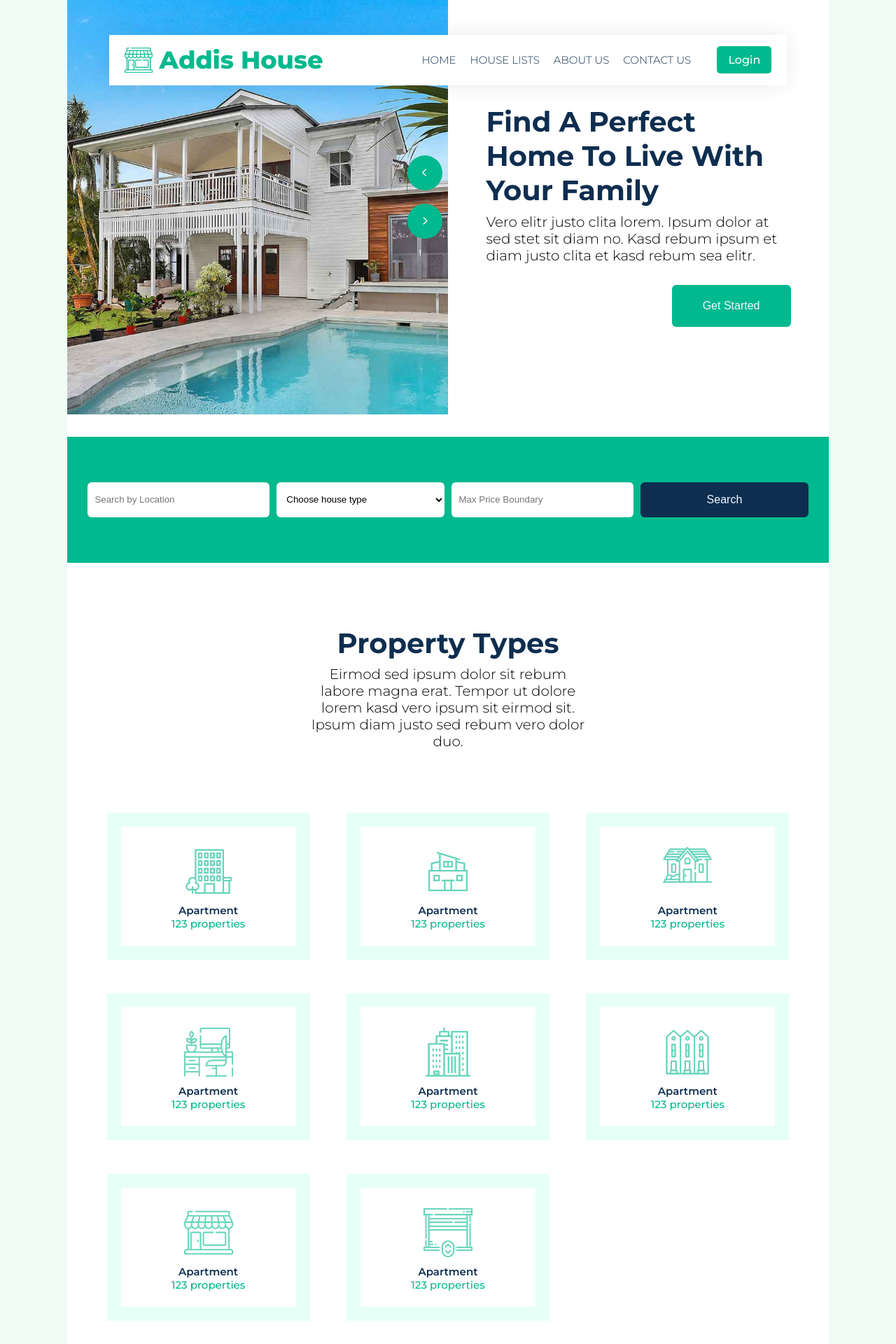
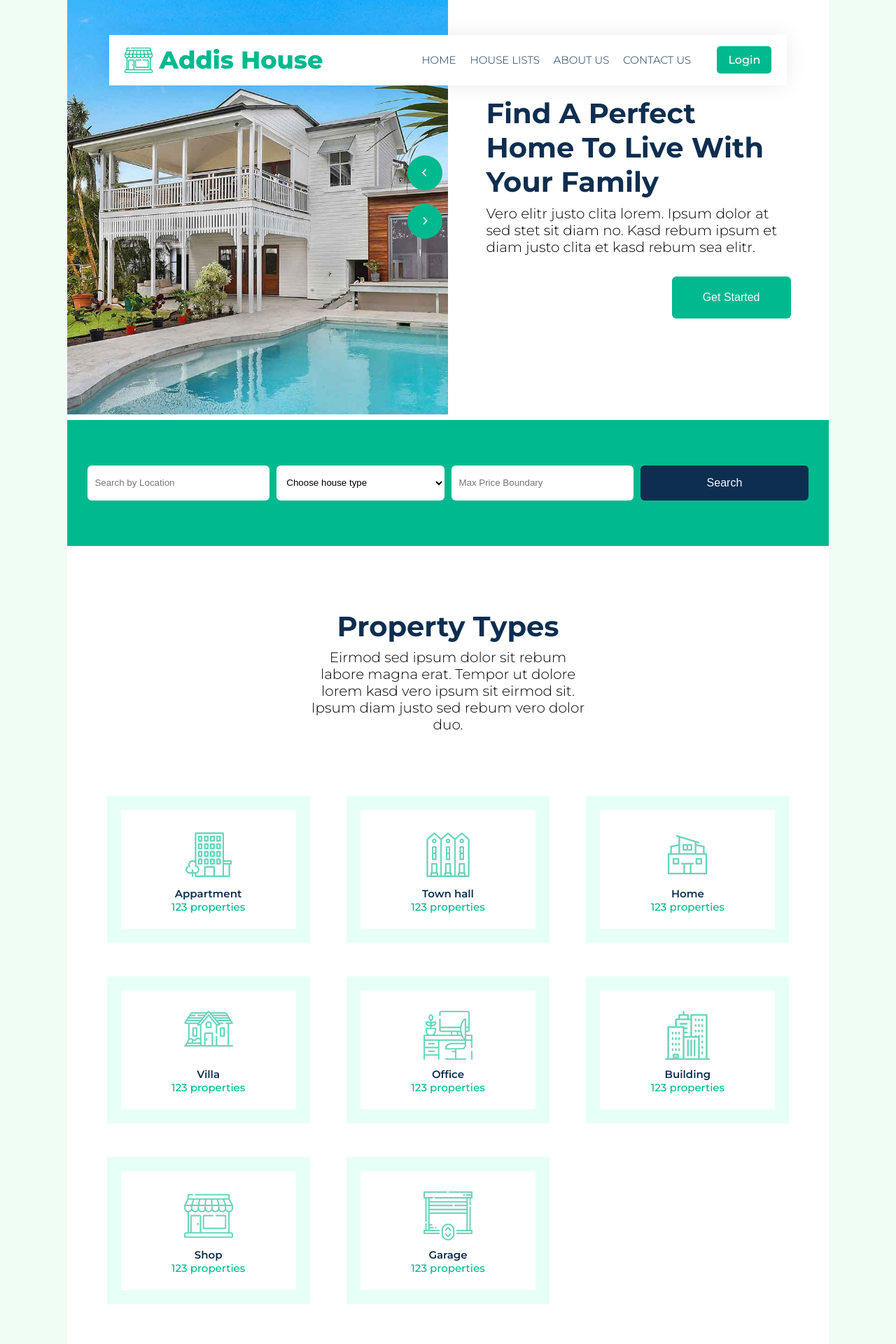
Before and after one commit to Yagth/AddisHouseRental, a PHP site: page /pages/home_page.html in a window 1280 px wide. Shown: the top 1920 px of the page at 70% size. Run offline with PHP 8.4, Linux system fonts and the light colour scheme.

Commit message:
working on update for the other part of the home page

```diff
--- a/Frontend/css/home_page.css
+++ b/Frontend/css/home_page.css
@@ -270,6 +270,10 @@ form {
   overflow: hidden;
 }
 
+.color-white {
+  color: white;
+}
+
 .form_content {
   height: 50px;
   width: 250px;
@@ -463,7 +467,7 @@ h1 {
   }
   .curousel {
     display: flex;
-    height: 79vh;
+    height: 76vh;
   }
 
   .bannerContent {
--- a/Frontend/pages/home_page.html
+++ b/Frontend/pages/home_page.html
@@ -59,8 +59,6 @@
                 </div>
             </div>
         </div>
-
-
         <div class="form_div center_form">
             <div class="">
                 <form class="formm">
@@ -116,46 +114,48 @@
                     <div class="menus">
                         <div class="menu">
                             <div class="icon_div"><img class="icons" src="../img/apartment.png" width="70" height="70"></div>
-                            <p class="icon_label">Apartment</p>
+                            <p class="icon_label">Appartment
+
+                                </p>
                             <p class="prorperties">123 properties</p>
                         </div>
                         <div class="menu">
+                            <div class="icon_div"> <img class="icons" src="../img/townhouse.png" width="70" height="70"> </div>
+                            <p class="icon_label">Town hall</p>
+                            <p class="prorperties">123 properties</p>
+
+                        </div>
+                        <div class="menu">
                             <div class="icon_div"> <img class="icons" src="../img/villa.png" width="70" height="70"> </div>
-                            <p class="icon_label">Apartment</p>
+                            <p class="icon_label">Home</p>
                             <p class="prorperties">123 properties</p>
 
                         </div>
                         <div class="menu">
                             <div class="icon_div"><img class="icons" src="../img/house.png" width="70" height="70"></div>
-                            <p class="icon_label">Apartment</p>
+                            <p class="icon_label">Villa</p>
                             <p class="prorperties">123 properties</p>
                         </div>
                         <div class="menu">
                             <div class="icon_div"> <img class="icons" src="../img/workspace.png" width="70" height="70"> </div>
-                            <p class="icon_label">Apartment</p>
+                            <p class="icon_label">Office</p>
                             <p class="prorperties">123 properties</p>
 
                         </div>
                         <div class="menu">
                             <div class="icon_div"><img class="icons" src="../img/skyline.png" width="70" height="70"></div>
-                            <p class="icon_label">Apartment</p>
+                            <p class="icon_label">Building</p>
                             <p class="prorperties">123 properties</p>
                         </div>
                         <div class="menu">
-                            <div class="icon_div"> <img class="icons" src="../img/townhouse.png" width="70" height="70"> </div>
-                            <p class="icon_label">Apartment</p>
-                            <p class="prorperties">123 properties</p>
-
-                        </div>
-                        <div class="menu">
                             <div class="icon_div"> <img class="icons" src="../img/store.png" width="70" height="70"> </div>
-                            <p class="icon_label">Apartment</p>
+                            <p class="icon_label">Shop</p>
                             <p class="prorperties">123 properties</p>
 
                         </div>
                         <div class="menu">
                             <div class="icon_div"> <img class="icons" src="../img/garage.png" width="70" height="70"> </div>
-                            <p class="icon_label">Apartment</p>
+                            <p class="icon_label">Garage</p>
                             <p class="prorperties">123 properties</p><div>
                             </div>
                         </div>
```
